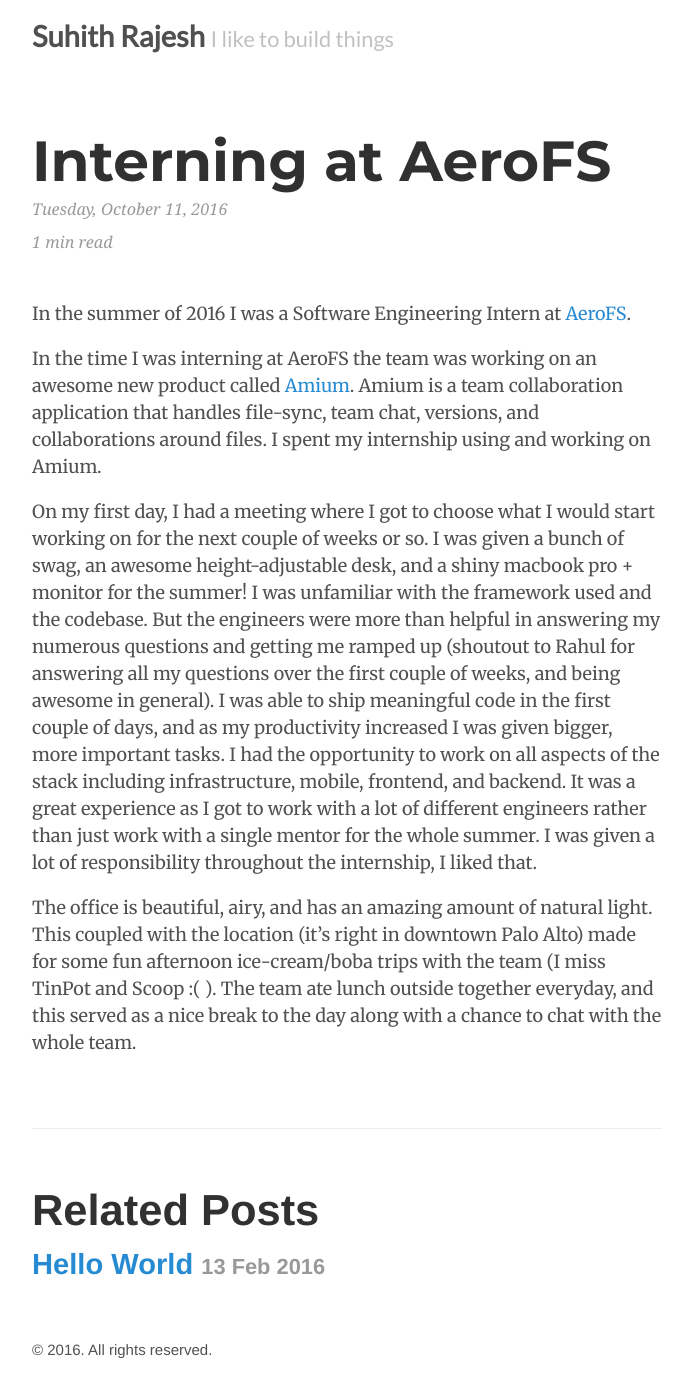
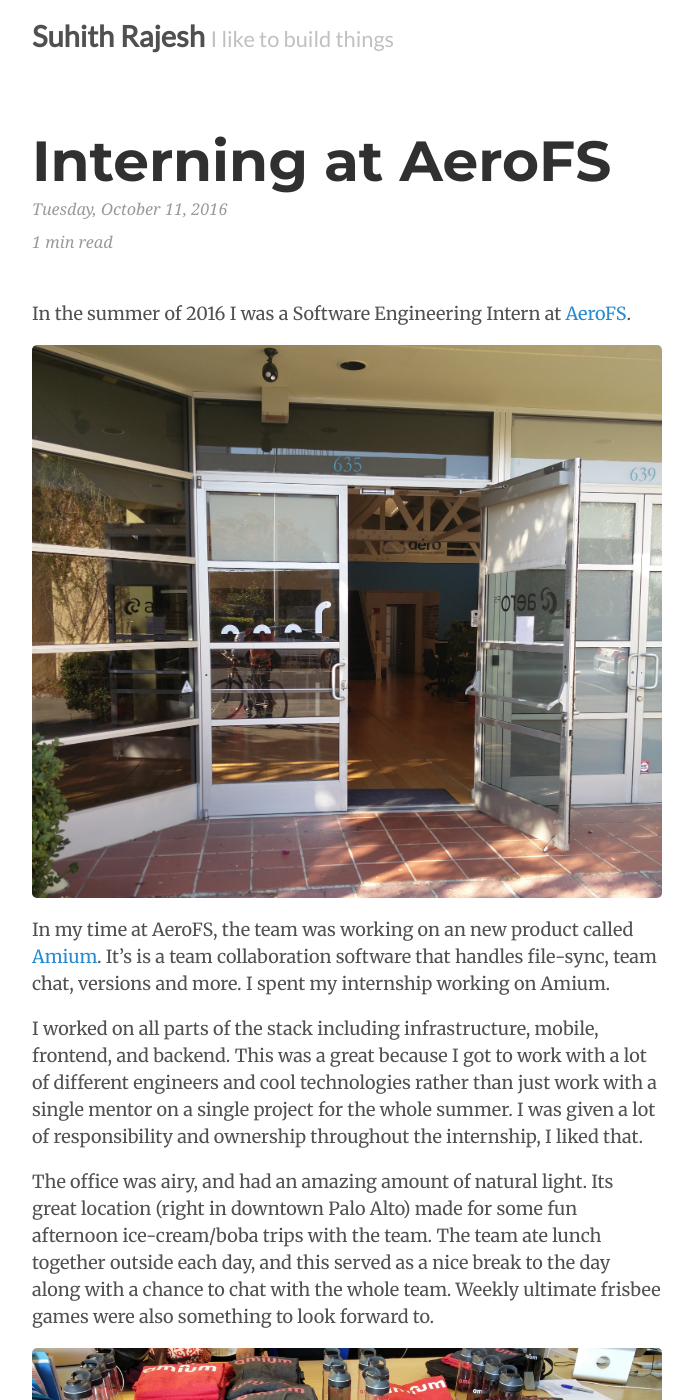
Before and after one commit to suhithr/blog, a Jekyll site: the page built from _posts/2016-10-11-aerofs-internship.md, in a window 1280 px wide and 1400 px high. Shown: the whole window, without its empty margins (293-986 px from the left). Built offline with Jekyll 4.4.1, drawn with Linux system fonts in a browser that asks for light colours; some of the changed text lies outside the part shown.

Commit message:
Final draft of aerofs internship post

```diff
--- a/_config.yml
+++ b/_config.yml
@@ -7,7 +7,7 @@
 # Setup
 title:               Suhith Rajesh
 tagline:             I like to build things
-url:                 http://suhith.com
+url:                 http://blog.suhith.com
 paginate:            1
 baseurl:             ""
 
@@ -33,5 +33,6 @@
 gems:
   - jekyll-paginate
   - jekyll-gist
+  - jemoji
 
 future: true
--- a/_posts/2016-10-11-aerofs-internship.md
+++ b/_posts/2016-10-11-aerofs-internship.md
@@ -5,8 +5,17 @@
 
 In the summer of 2016 I was a Software Engineering Intern at [AeroFS](https://www.aerofs.com).
 
-In the time I was interning at AeroFS the team was working on an awesome new product called [Amium](https://www.amium.com). Amium is a team collaboration application that handles file-sync, team chat, versions, and collaborations around files. I spent my internship using and working on Amium.
+![AeroFS Office Entrance]({{ site.url }}/assets/aerofs-internship/entrance.jpg)
 
-On my first day, I had a meeting where I got to choose what I would start working on for the next couple of weeks or so. I was given a bunch of swag, an awesome height-adjustable desk, and a shiny macbook pro + monitor for the summer! I was unfamiliar with the framework used and the codebase. But the engineers were more than helpful in answering my numerous questions and getting me ramped up (shoutout to Rahul for answering all my questions over the first couple of weeks, and being awesome in general). I was able to ship meaningful code in the first couple of days, and as my productivity increased I was given bigger, more important tasks. I had the opportunity to work on all aspects of the stack including infrastructure, mobile, frontend, and backend. It was a great experience as I got to work with a lot of different engineers rather than just work with a single mentor for the whole summer. I was given a lot of responsibility throughout the internship, I liked that.
+In my time at AeroFS, the team was working on an new product called [Amium](https://www.amium.com). It's is a team collaboration software that handles file-sync, team chat, versions and more. I spent my internship working on Amium.
 
-The office is beautiful, airy, and has an amazing amount of natural light. This coupled with the location (it's right in downtown Palo Alto) made for some fun afternoon ice-cream/boba trips with the team (I miss TinPot and Scoop :( ). The team ate lunch outside together everyday, and this served as a nice break to the day along with a chance to chat with the whole team.
+I worked on all parts of the stack including infrastructure, mobile, frontend, and backend. This was a great because I got to work with a lot of different engineers and cool technologies rather than just work with a single mentor on a single project for the whole summer. I was given a lot of responsibility and ownership throughout the internship, I liked that.
+
+The office was airy, and had an amazing amount of natural light. Its great location (right in downtown Palo Alto) made for some fun afternoon ice-cream/boba trips with the team. The team ate lunch together outside each day, and this served as a nice break to the day along with a chance to chat with the whole team. Weekly ultimate frisbee games were also something to look forward to.
+
+![Amium swag at the Launch Party]({{ site.url }}/assets/aerofs-internship/swag.jpg)
+![Food at the launch party]({{ site.url }}/assets/aerofs-internship/launch.jpg)
+
+I was lucky that my internship dates lined up with the launch of Amium. Launching something you've been building and using for the past couple of months is an exciting feeling, and launch day was thrilling. The launch went rather smoothly and it was exciting to track the buzz we were generating on HN, Twitter and Product Hunt. There was a launch party, with more swag!
+
+Interning at AeroFS was great, I got to work on interesting problems.
```
Also changed, not shown: assets/aerofs-internship/entrance.jpg (added), assets/aerofs-internship/launch.jpg (added), assets/aerofs-internship/swag.jpg (added).
